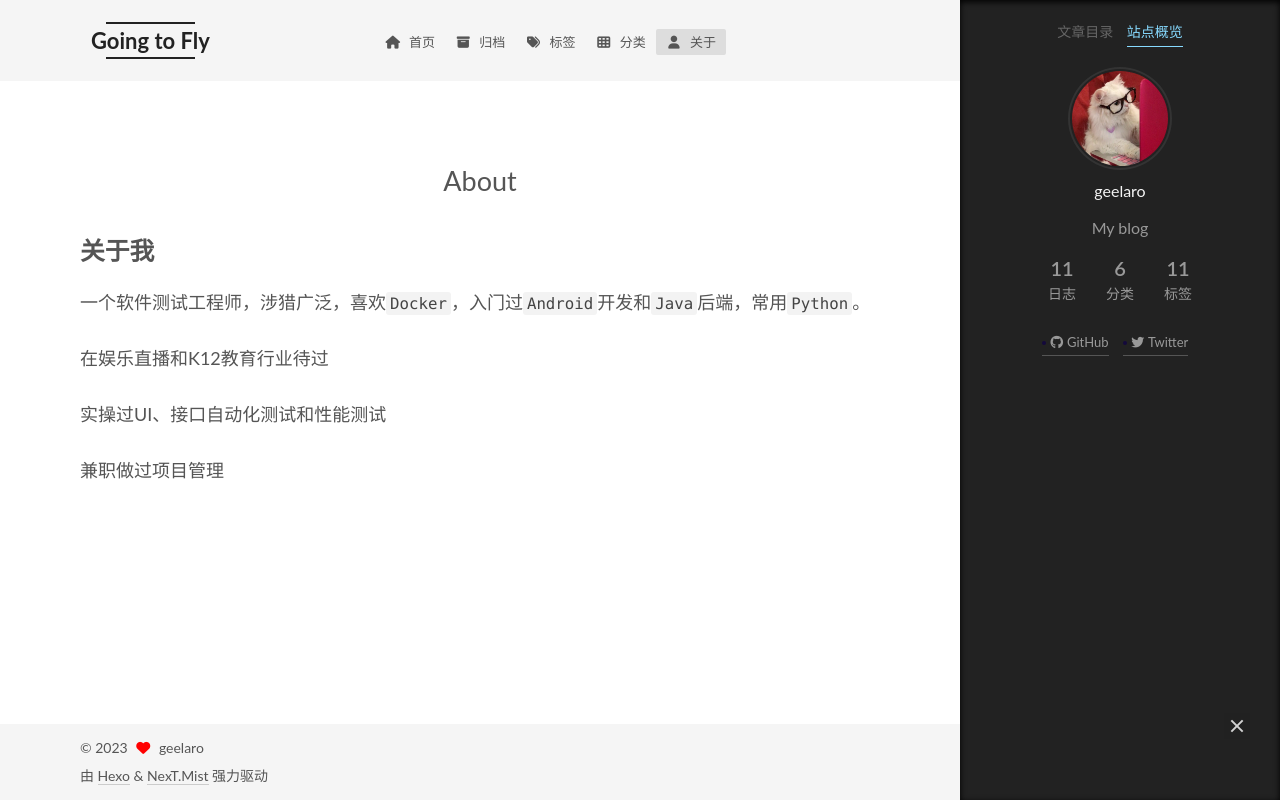
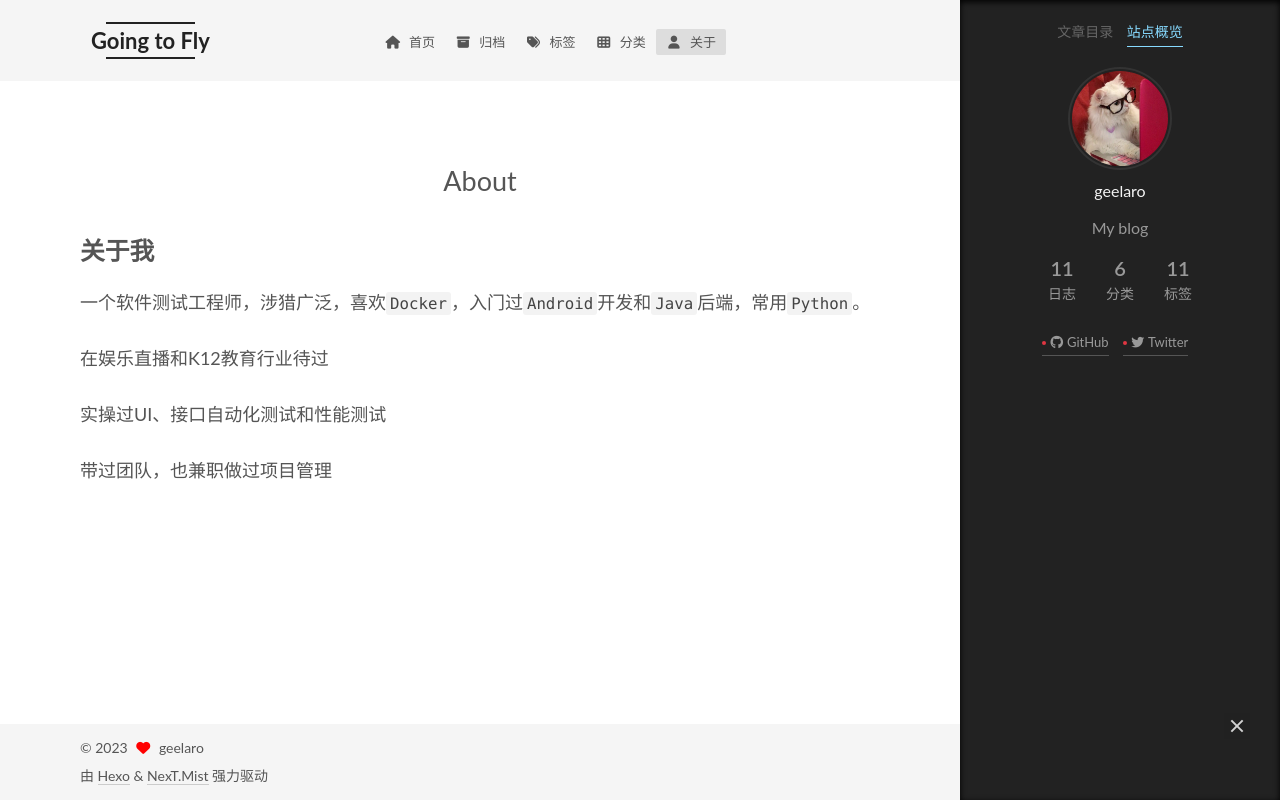
Before and after one commit to geelaro/geelaro.github.io, a plain HTML site: page about/index.html in a window 1280 px wide. Both pictures are taken after a click on the item "站点概览". Drawn offline with nearby package versions, Linux system fonts and the light colour scheme; some packages are replaced by stand-ins of ours; a script that the page names is missing.

Commit message:
Site updated: 2023-10-30 15:50:53

```diff
--- a/about/index.html
+++ b/about/index.html
@@ -19,15 +19,15 @@
 
 <script class="next-config" data-name="main" type="application/json">{"hostname":"geelaro.github.io","root":"/","images":"/images","scheme":"Mist","darkmode":false,"version":"8.15.0","exturl":false,"sidebar":{"position":"right","display":"post","padding":18,"offset":12},"copycode":{"enable":false,"style":null},"bookmark":{"enable":false,"color":"#222","save":"auto"},"mediumzoom":false,"lazyload":false,"pangu":false,"comments":{"style":"tabs","active":null,"storage":true,"lazyload":false,"nav":null},"stickytabs":false,"motion":{"enable":true,"async":false,"transition":{"menu_item":"fadeInDown","post_block":"fadeIn","post_header":"fadeInDown","post_body":"fadeInDown","coll_header":"fadeInLeft","sidebar":"fadeInUp"}},"prism":false,"i18n":{"placeholder":"搜索...","empty":"没有找到任何搜索结果：${query}","hits_time":"找到 ${hits} 个搜索结果（用时 ${time} 毫秒）","hits":"找到 ${hits} 个搜索结果"}}</script><script src="/js/config.js"></script>
 
-    <meta name="description" content="关于我一个软件测试工程师，涉猎广泛，喜欢Docker，入门过Android开发和Java后端，常用Python。 在娱乐直播和K12教育行业待过 实操过UI、接口自动化测试和性能测试 兼职做过项目管理">
+    <meta name="description" content="关于我一个软件测试工程师，涉猎广泛，喜欢Docker，入门过Android开发和Java后端，常用Python。 在娱乐直播和K12教育行业待过 实操过UI、接口自动化测试和性能测试 带过团队，也兼职做过项目管理">
 <meta property="og:type" content="website">
 <meta property="og:title" content="About">
 <meta property="og:url" content="https://geelaro.github.io/about/index.html">
 <meta property="og:site_name" content="Going to Fly">
-<meta property="og:description" content="关于我一个软件测试工程师，涉猎广泛，喜欢Docker，入门过Android开发和Java后端，常用Python。 在娱乐直播和K12教育行业待过 实操过UI、接口自动化测试和性能测试 兼职做过项目管理">
+<meta property="og:description" content="关于我一个软件测试工程师，涉猎广泛，喜欢Docker，入门过Android开发和Java后端，常用Python。 在娱乐直播和K12教育行业待过 实操过UI、接口自动化测试和性能测试 带过团队，也兼职做过项目管理">
 <meta property="og:locale" content="zh_CN">
 <meta property="article:published_time" content="2023-10-30T03:45:24.000Z">
-<meta property="article:modified_time" content="2023-10-30T07:38:29.784Z">
+<meta property="article:modified_time" content="2023-10-30T07:50:26.196Z">
 <meta property="article:author" content="geelaro">
 <meta name="twitter:card" content="summary">
 
@@ -184,7 +184,7 @@
           <h2 id="关于我"><a href="#关于我" class="headerlink" title="关于我"></a>关于我</h2><p>一个软件测试工程师，涉猎广泛，喜欢<code>Docker</code>，入门过<code>Android</code>开发和<code>Java</code>后端，常用<code>Python</code>。</p>
 <p>在娱乐直播和K12教育行业待过</p>
 <p>实操过UI、接口自动化测试和性能测试</p>
-<p>兼职做过项目管理</p>
+<p>带过团队，也兼职做过项目管理</p>
 
       </div>
 
--- a/css/main.css
+++ b/css/main.css
@@ -2457,7 +2457,7 @@ hr {
   vertical-align: middle;
 }
 .links-of-author a::before {
-  background: #14093c;
+  background: #e03642;
   display: inline-block;
   margin-right: 3px;
   transform: translateY(-2px);
```
